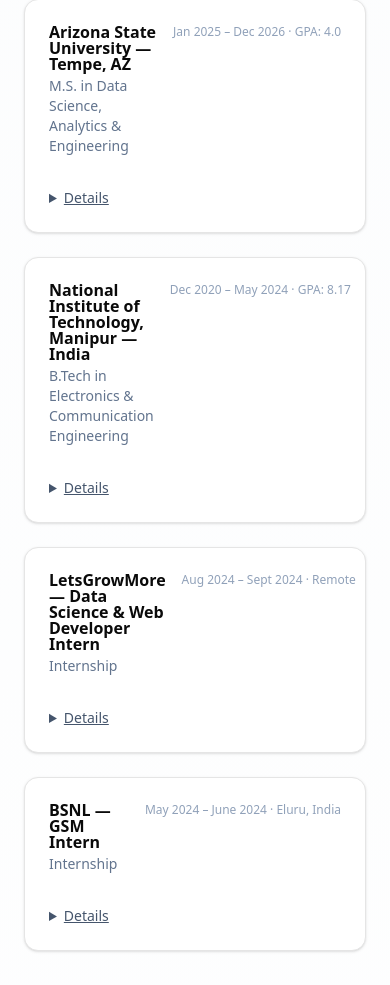
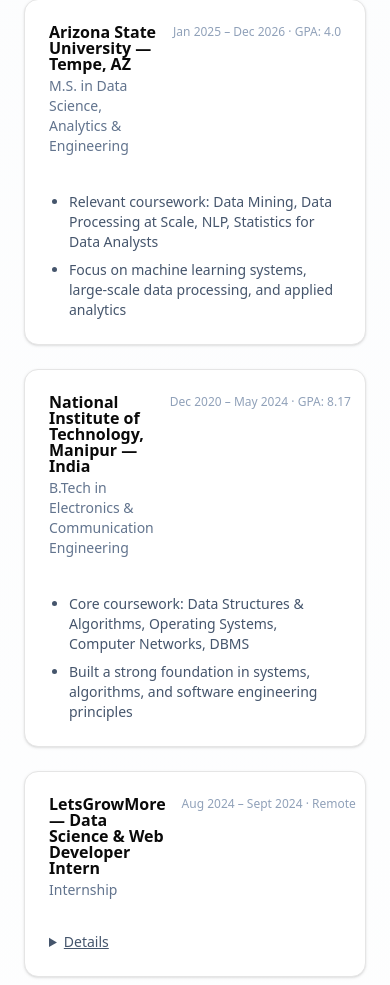
Before and after one commit to Raditya0902/portfolio, a Next.js app: page / in a window 390 px wide. Shown: the part 3311-4296 px from the top of the page. Built offline with nearby package versions, Linux system fonts and the light colour scheme.

Commit message:
update add collapsibleOnMobile prop to ExperienceItem

```diff
--- a/src/components/ExperienceItem.tsx
+++ b/src/components/ExperienceItem.tsx
@@ -5,7 +5,7 @@
   CardHeader,
   CardContent,
   CardTitle,
-} from "@/src/components/ui/card";
+} from "@/src/components/ui/card"; // adjust path to your card import if needed
 
 type Props = {
   id?: string;
@@ -13,6 +13,7 @@
   subtitle?: string;
   timeframe?: string;
   bullets?: string[];
+  /** When true, show a mobile "details" collapsible UI; otherwise show bullets always. */
   collapsibleOnMobile?: boolean;
 };
 
@@ -22,6 +23,7 @@
   subtitle,
   timeframe,
   bullets = [],
+  collapsibleOnMobile = true,
 }: Props) {
   return (
     <article id={id} className="w-full">
@@ -42,7 +44,9 @@
         </CardHeader>
 
         <CardContent>
-          {/* Mobile: collapsible details */}
+          {collapsibleOnMobile ? (
+            <>
+              {/* Mobile: show details/collapsible */}
               <div className="md:hidden">
                 <details>
                   <summary className="cursor-pointer text-sm text-slate-600 underline">
@@ -56,7 +60,7 @@
                 </details>
               </div>
 
-          {/* Desktop / Tablet: show bullets directly */}
+              {/* Desktop / Tablet: show bullets */}
               <div className="hidden md:block">
                 <ul className="mt-1 list-disc pl-5 text-slate-600 space-y-2 text-sm">
                   {bullets.map((b, i) => (
@@ -64,6 +68,14 @@
                   ))}
                 </ul>
               </div>
+            </>
+          ) : (
+            <ul className="mt-1 list-disc pl-5 text-slate-600 space-y-2 text-sm">
+              {bullets.map((b, i) => (
+                <li key={i}>{b}</li>
+              ))}
+            </ul>
+          )}
         </CardContent>
       </Card>
     </article>
```
Lines whose indentation alone changed are shown as unchanged.
